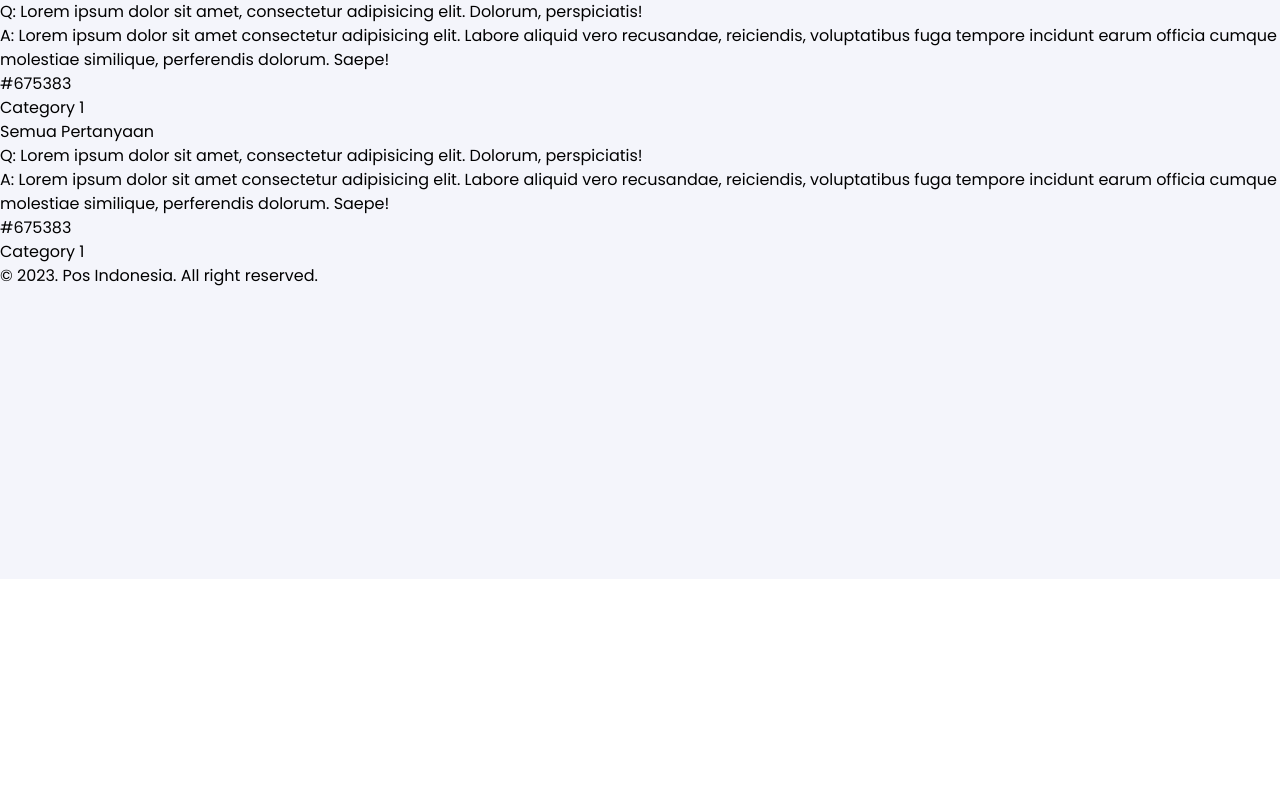
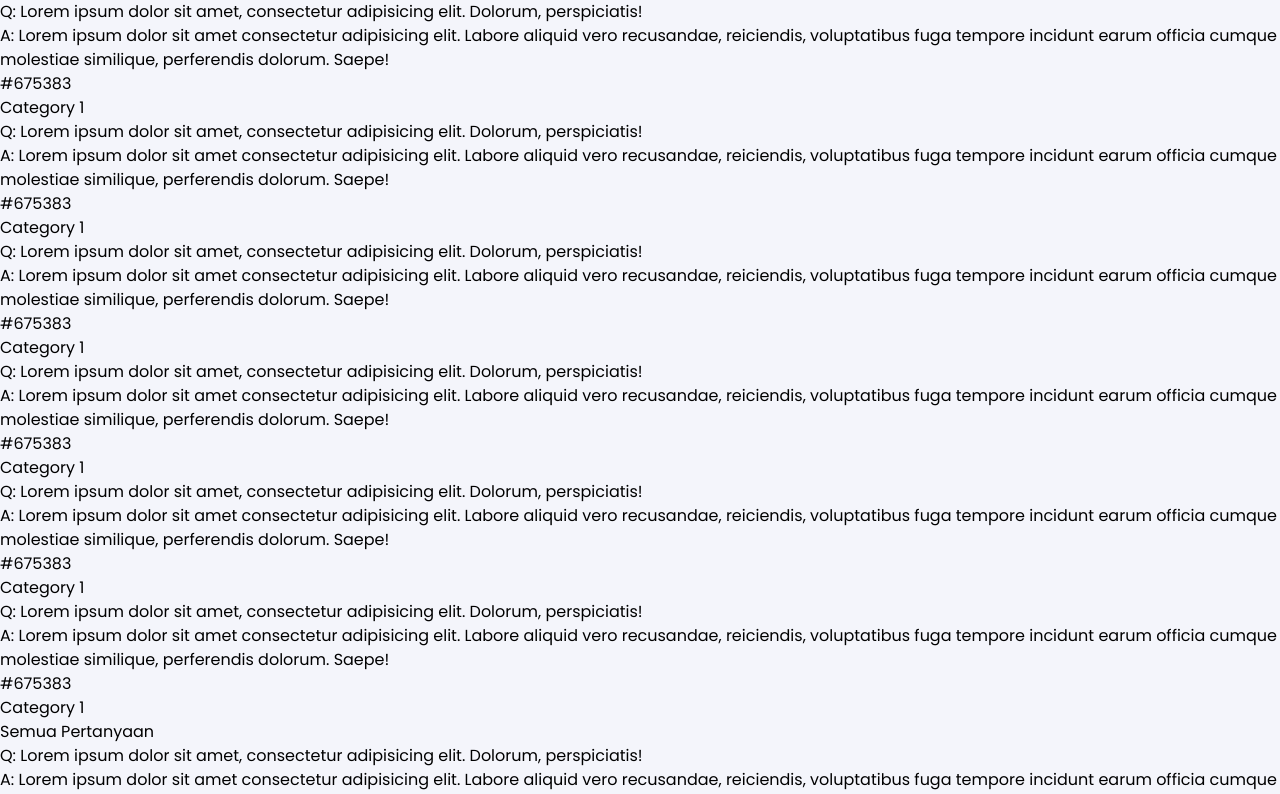
Before and after one commit to judahdski/dashboard-helpdesk-pospay, a React (Vite) app: page /question in a window 1280 px wide. Shown: the part 221-1015 px from the top of the page. Before the commit the page ends 800 px from the top, so only its background shows below. Built offline with nearby package versions, Linux system fonts and the light colour scheme.

Commit message:
feat: perbaiki table component, selesain halaman dashboard, question, ticket

```diff
--- a/src/components/Table.jsx
+++ b/src/components/Table.jsx
@@ -9,7 +9,7 @@ const Table = ({ title, components }) => {
                 <p className="font-medium">{title}</p>
             </div>
             <div className="px-6 py-4 flex flex-col gap-4">
-                <QuestionCard />
+                {!components ? <p className='text-slate-400 font-medium'>Tidak ada data.</p> : components}
             </div>
         </div>
     );
--- a/src/layouts/dashboard/Dashboard.jsx
+++ b/src/layouts/dashboard/Dashboard.jsx
@@ -17,7 +17,12 @@ const Dashboard = () => {
                 ))}
             </div>
             <div className="-mt-24 px-12">
-                <Table title="Tiket yang tersedia" components={availableTickets} />
+                <Table
+                    title="Tiket yang tersedia"
+                    components={availableTickets.map((component, index) => (
+                        <div key={index}>{component}</div>
+                    ))}
+                />
             </div>
         </div>
     );
--- a/src/layouts/question/Question.jsx
+++ b/src/layouts/question/Question.jsx
@@ -1,11 +1,17 @@
 import React from 'react';
+
 import Table from '../../components/Table';
+import QuestionCard from '../../components/QuestionCard';
 
 const Question = () => {
-    return <div className='px-12 py-8 flex flex-col gap-6'>
-        <Table title='Frequently Asked Question' />
-        <Table title='Semua Pertanyaan' />
-    </div>;
+    const questions = [<QuestionCard />, <QuestionCard />, <QuestionCard />, <QuestionCard />, <QuestionCard />, <QuestionCard />];
+
+    return (
+        <div className="px-12 pt-8 flex flex-col gap-6">
+            <Table title="Frequently Asked Question" components={questions} />
+            <Table title="Semua Pertanyaan" components={questions} />
+        </div>
+    );
 };
 
 export default Question;
--- a/src/layouts/ticket/Ticket.jsx
+++ b/src/layouts/ticket/Ticket.jsx
@@ -1,11 +1,16 @@
 import React from 'react';
 
-import Table from "../../components/Table";
+import Table from '../../components/Table';
+import TicketCard from '../../components/TicketCard';
 
 const Ticket = () => {
-    return <div className='px-12 pt-8'>
-        <Table title='Semua Tiket' />
-    </div>;
+    const allTickets = [<TicketCard />, <TicketCard />, <TicketCard />, <TicketCard />, <TicketCard />, <TicketCard />];
+
+    return (
+        <div className="px-12 pt-8">
+            <Table title="Semua Tiket" components={allTickets} />
+        </div>
+    );
 };
 
 export default Ticket;
```
